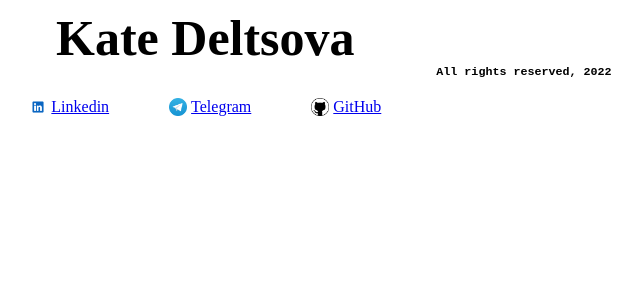
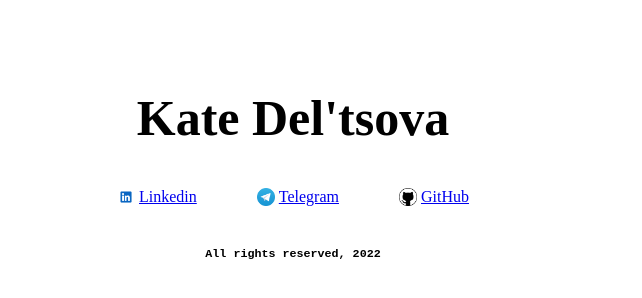
Before and after one commit to eideltsova/site, a plain HTML site: page index.html in a window 1280 px wide. Shown: the whole page, without its empty margins (347-989 px from the left). Drawn offline with nearby package versions, Linux system fonts and the light colour scheme.

Commit message:
add footer in container

```diff
--- a/index.html
+++ b/index.html
@@ -16,8 +16,8 @@
   <div class="js">
     <canvas></canvas>
   </div>
-  <main>
-    <h1 class="title">Kate Deltsova</h1>
+  <main class="main">
+    <h1 class="title">Kate Del'tsova</h1>
     <ul class="links">
       <li><img src="img/linkedin-logo-25.png" alt="Linkedin"><a href="https://www.linkedin.com/in/eideltsova"
                                                                 class="social network">Linkedin</a></li>
@@ -26,10 +26,11 @@
       <li><img src="img/GitHub-Mark.png" alt="Github"><a href="https://github.com/eideltsova"
                                                          class="github">GitHub</a></li>
     </ul>
+    <footer class="footer">
+      <h3>All rights reserved, 2022</h3>
+    </footer>
   </main>
-  <footer class="footer">
-    <h3>All rights reserved, 2022</h3>
-  </footer>
+
 </div>
 
 </body>
```
